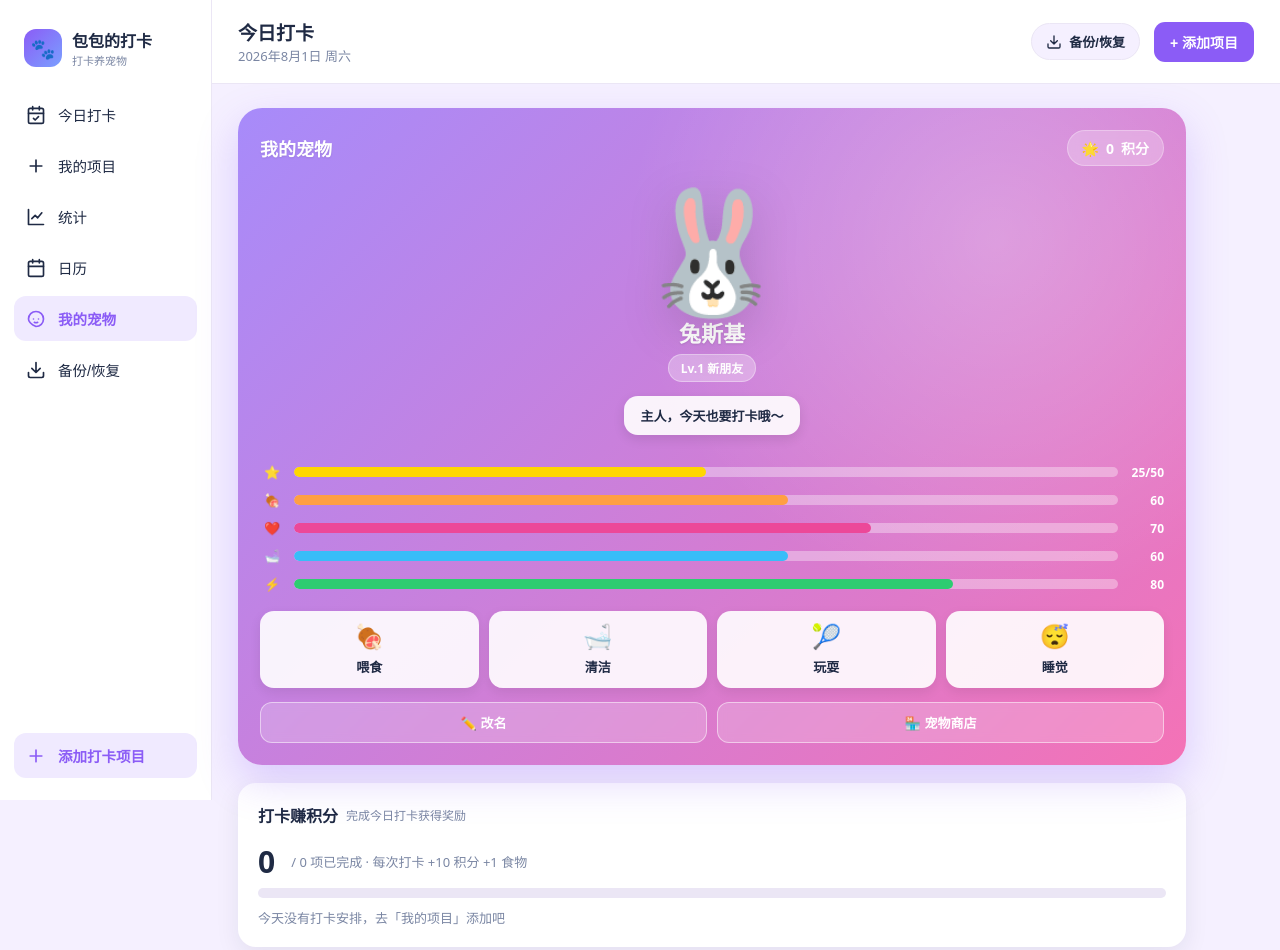
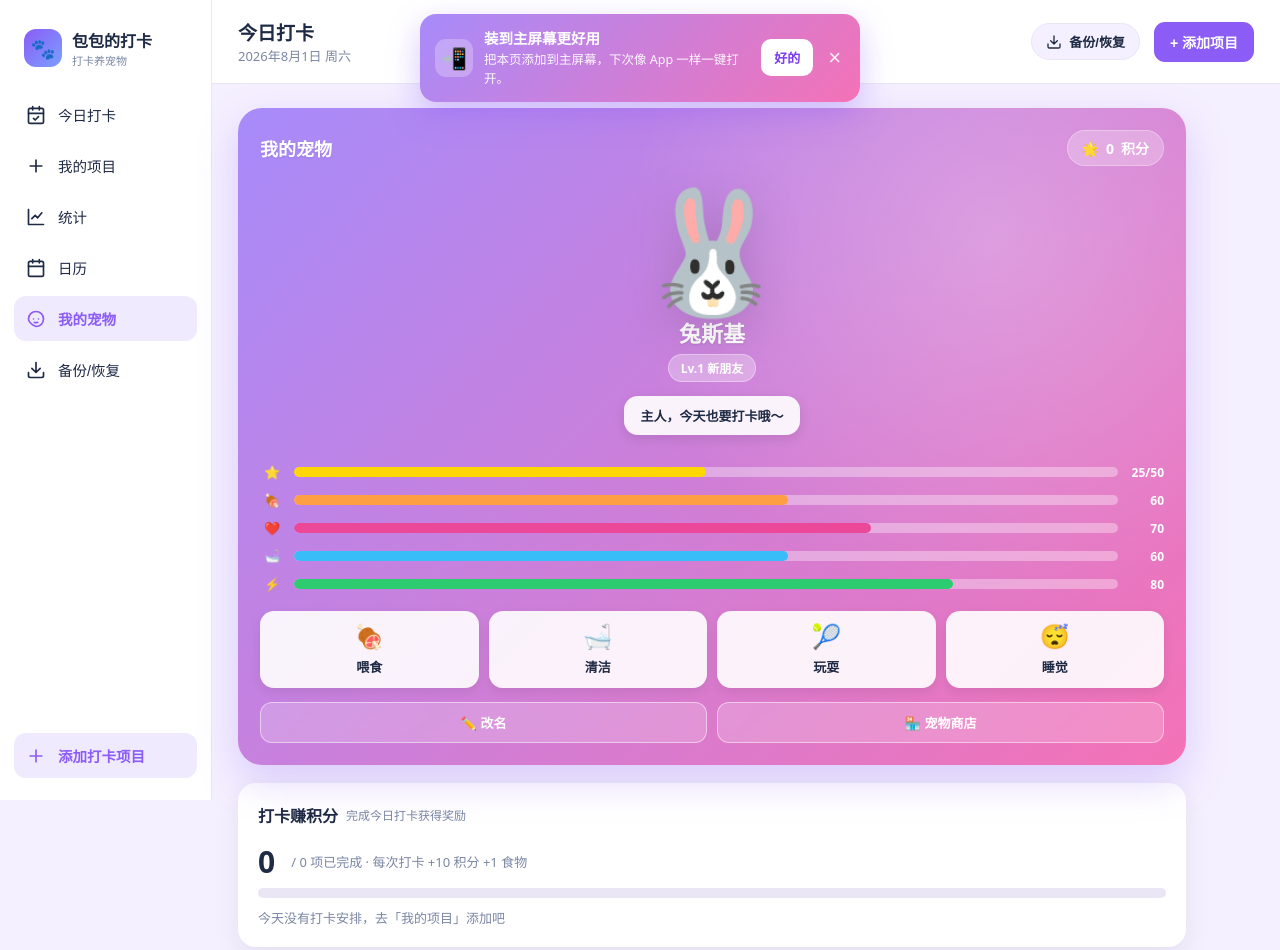
Before and after one commit to baobaodaka/baobao-checkin, a plain HTML site: page index.html in a window 1280 px wide. Drawn offline with Linux system fonts and the light colour scheme.

Commit message:
update index.html

```diff
--- a/index.html
+++ b/index.html
@@ -231,9 +231,30 @@
 
   .toast{position:fixed;left:50%;bottom:90px;transform:translateX(-50%) translateY(20px);background:var(--ink);color:#fff;padding:12px 20px;border-radius:12px;font-size:14px;opacity:0;transition:.25s;pointer-events:none;z-index:50}
   .toast.show{opacity:1;transform:translateX(-50%) translateY(0)}
+
+  /* install banner */
+  .install-banner{position:fixed;left:50%;top:14px;transform:translateX(-50%);width:min(440px,calc(100% - 28px));background:linear-gradient(135deg,#a78bfa,#f472b6);color:#fff;border-radius:16px;padding:13px 15px;box-shadow:0 12px 32px rgba(139,92,246,.35);z-index:30;display:flex;gap:11px;align-items:center;animation:slideDown .3s ease}
+  .install-banner.hide{display:none}
+  .install-banner .ib-ic{width:38px;height:38px;border-radius:11px;background:rgba(255,255,255,.25);display:flex;align-items:center;justify-content:center;font-size:21px;flex:0 0 38px}
+  .install-banner .ib-body{flex:1;min-width:0}
+  .install-banner .ib-title{font-size:14.5px;font-weight:700}
+  .install-banner .ib-desc{font-size:12.5px;opacity:.94;margin-top:3px;line-height:1.5}
+  .install-banner .ib-btn{background:#fff;color:#7c3aed;border:0;border-radius:10px;padding:9px 13px;font-size:13px;font-weight:700;cursor:pointer;white-space:nowrap}
+  .install-banner .ib-close{background:transparent;border:0;color:rgba(255,255,255,.9);font-size:22px;line-height:1;cursor:pointer;padding:0 4px}
+  @keyframes slideDown{from{opacity:0;transform:translateX(-50%) translateY(-12px)}to{opacity:1;transform:translateX(-50%) translateY(0)}}
+  @media(max-width:680px){.install-banner{top:62px;width:calc(100% - 22px)}}
 </style>
 </head>
 <body>
+<div class="install-banner hide" id="installBanner">
+  <div class="ib-ic">📲</div>
+  <div class="ib-body">
+    <div class="ib-title">装到主屏幕更好用</div>
+    <div class="ib-desc"></div>
+  </div>
+  <button class="ib-btn" id="ibInstallBtn">好的</button>
+  <button class="ib-close" id="ibClose" aria-label="关闭">&times;</button>
+</div>
 <div class="app">
   <aside class="sidebar">
     <div class="brand">
@@ -1038,6 +1059,50 @@ document.getElementById('petEmoji').onclick=()=>{if(Math.random()>.5)toast('摸
 renderPet();
 if('serviceWorker' in navigator){window.addEventListener('load',function(){navigator.serviceWorker.register('sw.js').catch(function(){});});}
 
+/* ---------- 添加到主屏幕引导 ---------- */
+(function(){
+  var KEY='baobao_install_dismissed';
+  function dismissed(){try{return localStorage.getItem(KEY)==='1';}catch(e){return false;}}
+  function isStandalone(){
+    return (window.matchMedia && window.matchMedia('(display-mode: standalone)').matches) || window.navigator.standalone===true;
+  }
+  var isIOS=(/iPad|iPhone|iPod/.test(navigator.userAgent) && !window.MSStream) ||
+            (navigator.platform==='MacIntel' && navigator.maxTouchPoints>1);
+  var deferred=null;
+  function hide(){
+    var b=document.getElementById('installBanner');
+    if(b)b.classList.add('hide');
+    try{localStorage.setItem(KEY,'1');}catch(e){}
+  }
+  function show(mode){
+    if(isStandalone()||dismissed())return;
+    var b=document.getElementById('installBanner');
+    if(!b)return;
+    var desc,label,act;
+    if(mode==='installable'&&deferred){
+      desc='装到主屏幕，以后像 App 一样一键打开打卡。';
+      label='安装到主屏幕';
+      act=function(){deferred.prompt();deferred.userChoice.then(function(){deferred=null;hide();});};
+    }else if(isIOS){
+      desc='点 Safari 底部的「分享」按钮 → 选「添加到主屏幕」，就能放桌面啦。';
+      label='好的';
+      act=hide;
+    }else{
+      desc='把本页添加到主屏幕，下次像 App 一样一键打开。';
+      label='好的';
+      act=hide;
+    }
+    b.querySelector('.ib-desc').textContent=desc;
+    var ib=document.getElementById('ibInstallBtn');
+    ib.textContent=label;ib.onclick=act;
+    b.classList.remove('hide');
+  }
+  window.addEventListener('beforeinstallprompt',function(e){e.preventDefault();deferred=e;show('installable');});
+  window.addEventListener('appinstalled',function(){hide();});
+  document.getElementById('ibClose').onclick=hide;
+  window.addEventListener('load',function(){if(!deferred)show('manual');});
+})();
+
 </script>
 </body>
 </html>
```
